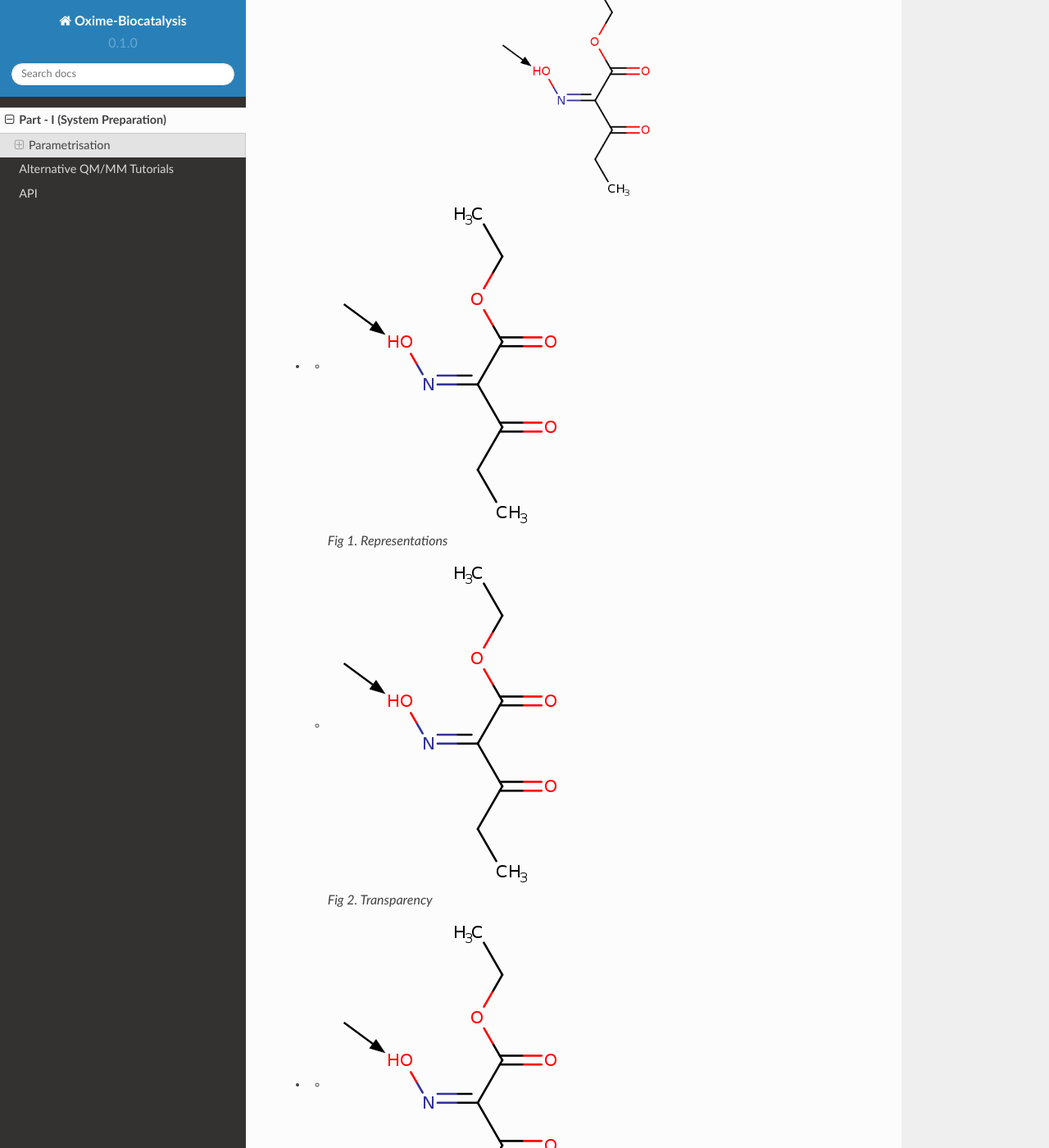
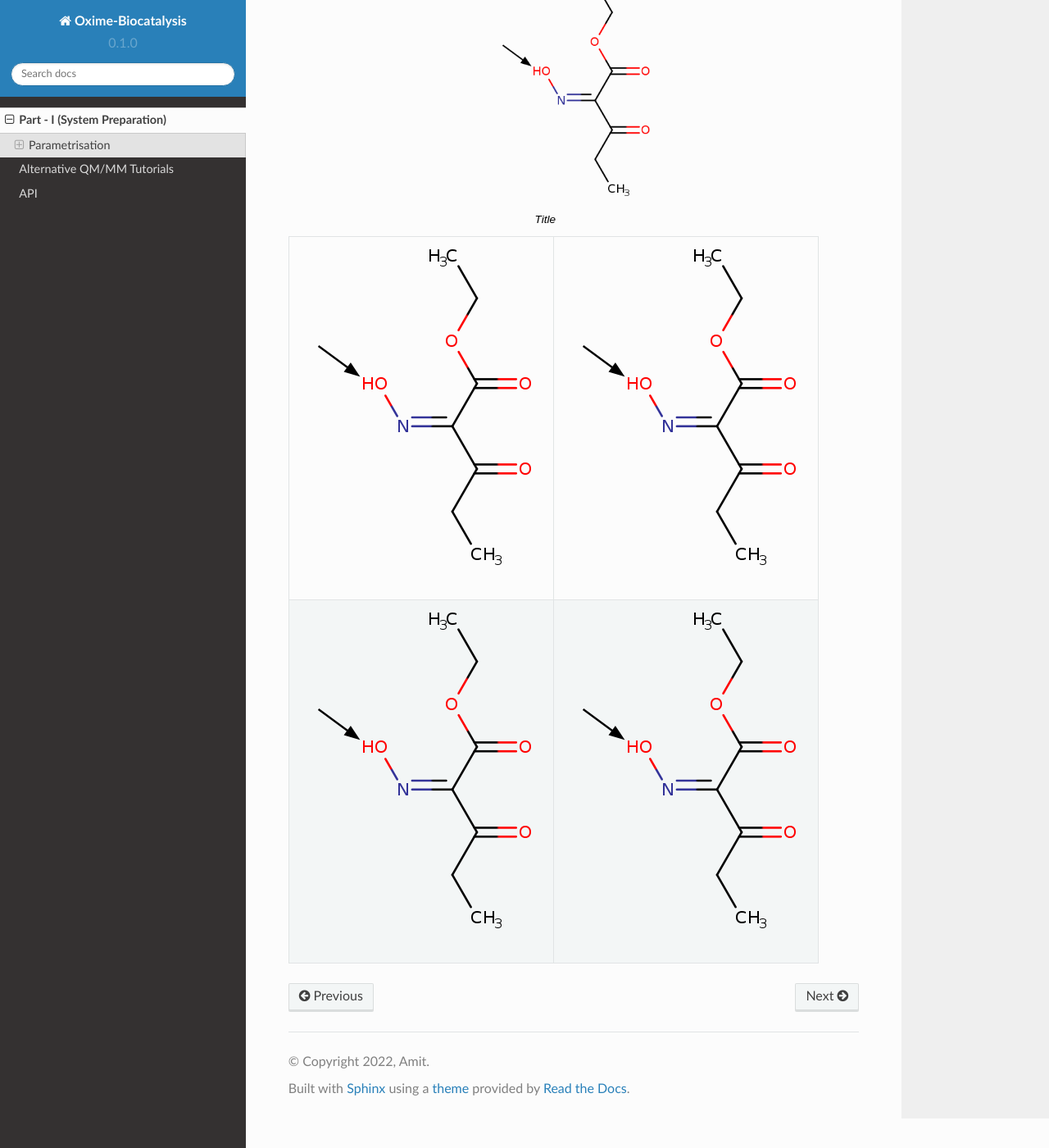
Before and after one commit to hopanoid/Enzyme-Reaction-Dynamics-Tutorial, a Sphinx documentation site: the page built from docs/source/system.rst, in a window 1280 px wide and 1400 px high, scrolled down 2751 px. Shown: the whole window at 82% size. Built offline with Sphinx 7.4.7 and the Read the Docs theme 2.0.0, drawn with Linux system fonts in a browser that asks for light colours; some of the changed text lies outside the part shown.

Commit message:
trying multiple images together

```diff
--- a/docs/source/system.rst
+++ b/docs/source/system.rst
@@ -152,19 +152,14 @@ species at a different pH values.
         :align: center
         :alt: Xenobiotic reductase A (XenA) complexed with Flavin and Oxime Colored (Green, Yellow and Red, respectively)
 
-.. list-table:: Marvin
+.. list-table:: Title
+        :widths: 25 25
+        :header-rows: 1
 
-* - .. figure:: /figs/OHP-1.png
+        * - .. figure:: /figs/OHP-1.png
 
-       Fig 1. Representations
+          - .. figure:: /figs/OHP-1.png
 
-  - .. figure:: /figs/OHP-1.png
+        * - .. figure:: /figs/OHP-1.png
 
-       Fig 2. Transparency
-* - .. figure:: /figs/OHP-1.png
-
-       Fig 3. Electrostatics
-
-  - .. figure:: /figs/OHP-1.png
-
-       Fig 4. R3D
+          - .. figure:: /figs/OHP-1.png
```
